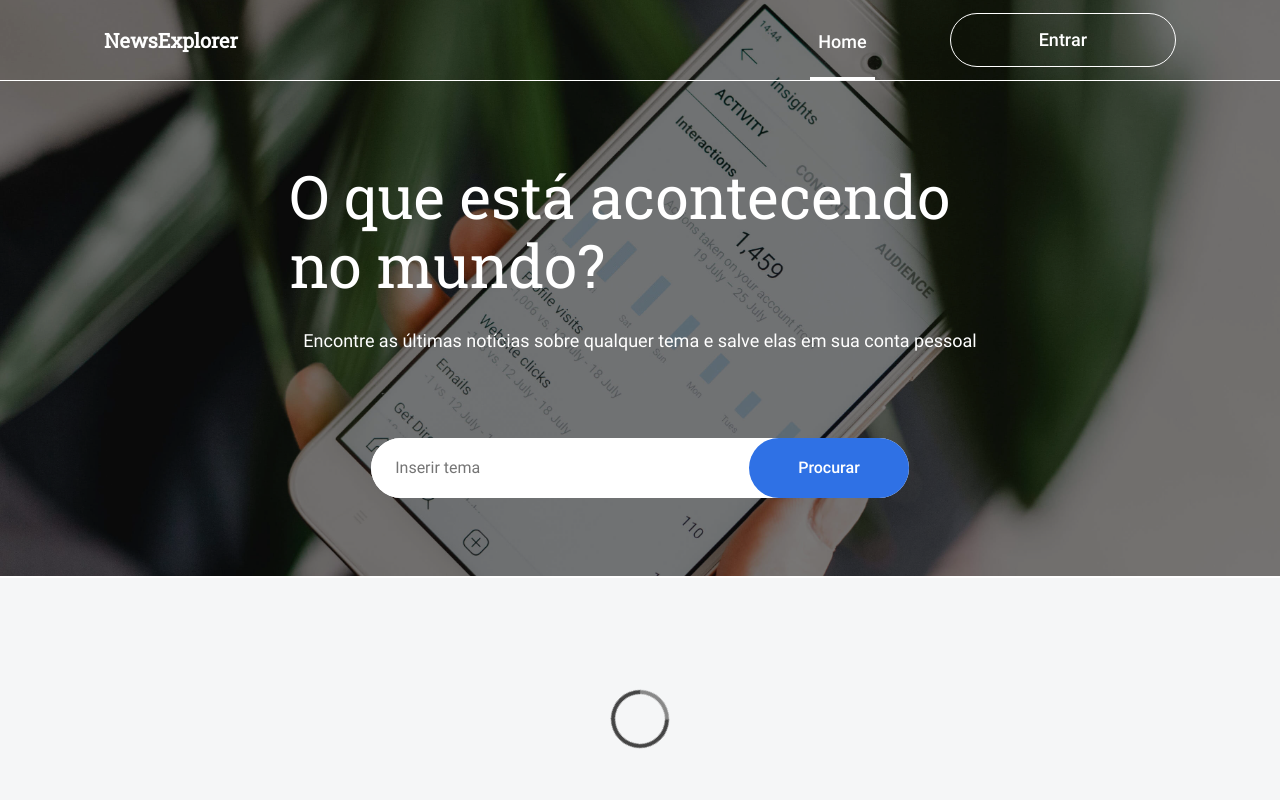
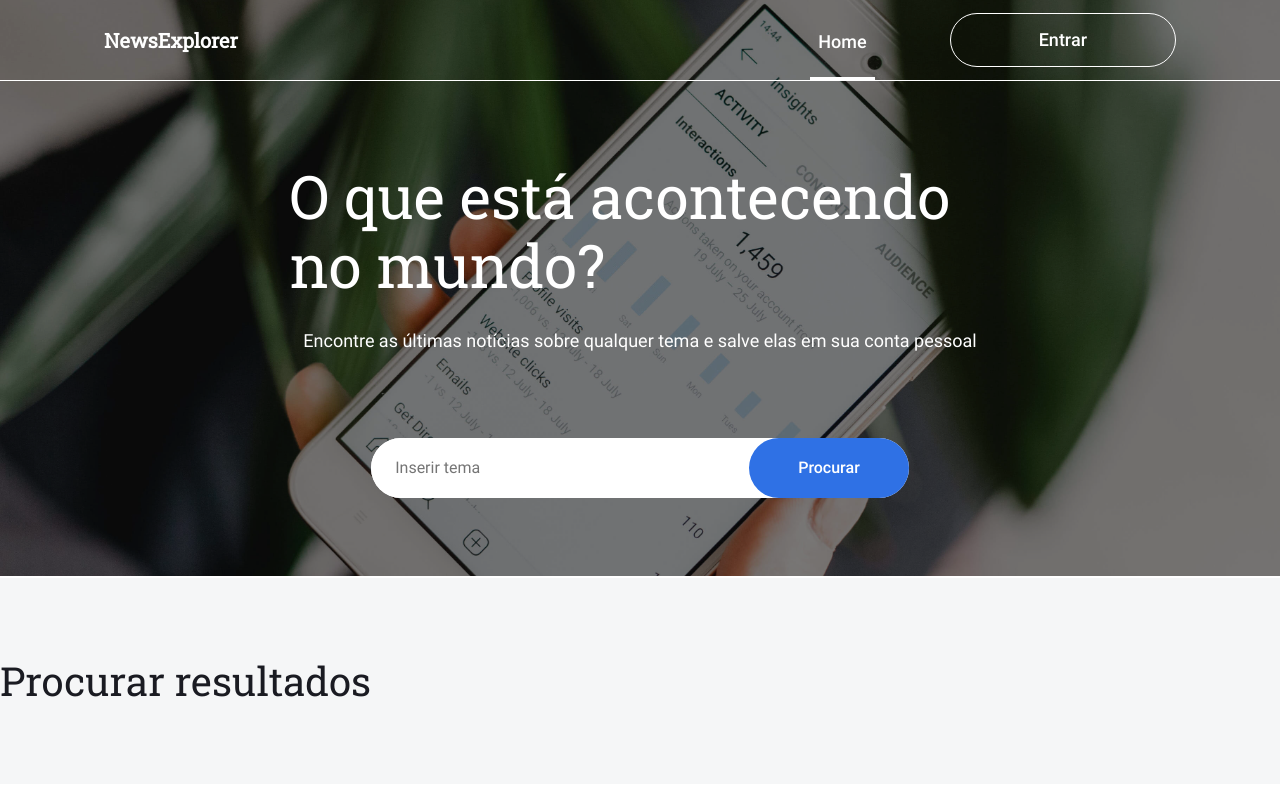
Before and after one commit to Edu-Fortes/tripleten-explorer-frontend, a React (Create React App) app: page / in a window 1280 px wide. Shown: the top 800 px of the page. Built offline with nearby package versions, Linux system fonts and the light colour scheme; a web font is replaced by a local one.

Commit message:
style(section): add style to NewsCardList component

```diff
--- a/src/components/App/App.js
+++ b/src/components/App/App.js
@@ -7,11 +7,11 @@ import Hero from '../Hero/Hero';
 import Navbar from '../Navbar/Navbar';
 import SavedNews from '../SavedNews/SavedNews';
 import SeachForm from '../SearchForm/SearchForm';
-// import NewsCardList from '../NewsCardList/NewsCardList';
+import NewsCardList from '../NewsCardList/NewsCardList';
+// import Preloader from '../Preloader/Preloader';
 import Button from '../Button/Button';
 import Author from '../Author/Author';
 import Footer from '../Footer/Footer';
-import Preloader from '../Preloader/Preloader';
 import Modal from '../Modal/Modal';
 import AuthForm from '../AuthForm/AuthForm';
 
@@ -84,8 +84,8 @@ export default function App() {
                     <Button label='Procurar' classMod='blue' />
                   </SeachForm>
                 </Hero>
+                <NewsCardList />
               </main>
-              <Preloader />
               <Author />
             </>
           }
--- a/src/components/NewsCardList/NewsCardList.js
+++ b/src/components/NewsCardList/NewsCardList.js
@@ -1,3 +1,8 @@
-export default function NewsCardList() {
-  return <p>Lista de cards das notícias</p>;
+export default function NewsCardList({ children }) {
+  return (
+    <section className='results'>
+      <h2 className='results__title'>Procurar resultados</h2>
+      {children}
+    </section>
+  );
 }
--- /dev/null
+++ b/src/components/NewsCardList/newsCardList.css
@@ -0,0 +1,11 @@
+.results {
+  background-color: var(--gray-bg);
+  margin: 0 auto;
+  padding-block: 5rem;
+}
+
+.results__title {
+  margin: 0;
+  font-size: 2.5rem;
+  font-weight: 400;
+}
--- a/src/index.css
+++ b/src/index.css
@@ -9,6 +9,7 @@
 @import url('./components/Hero/hero.css');
 @import url('./components/SearchForm/searchForm.css');
 @import url('./components/Button/button.css');
+@import url('./components/NewsCardList/newsCardList.css');
 @import url('./components/Preloader/preloader.css');
 @import url('./components/Author/author.css');
 @import url('./components/Footer/footer.css');
```
